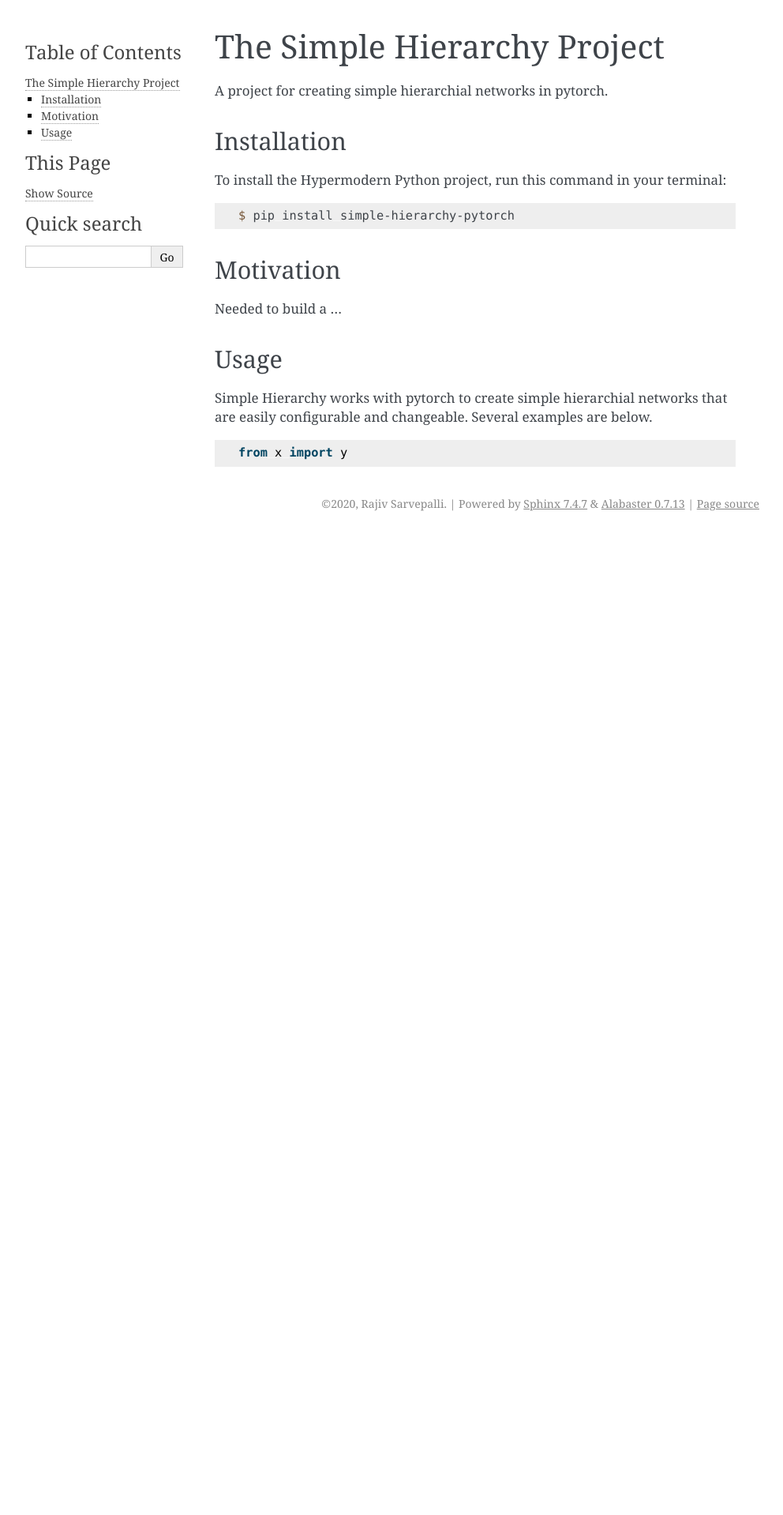
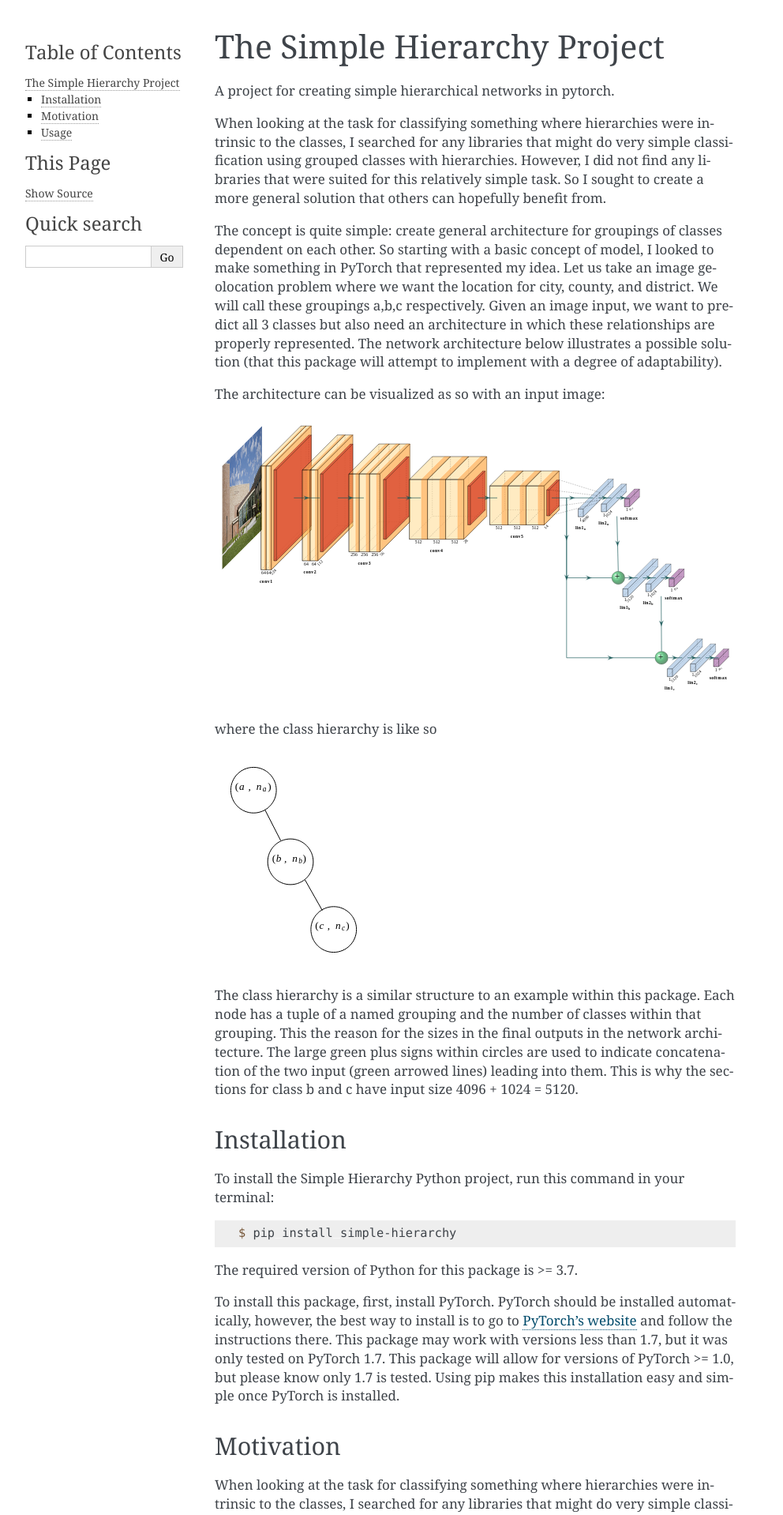
Before and after one commit to rajivsarvepalli/SimpleHierarchy, a Sphinx documentation site: the page built from docs/index.rst, in a window 1280 px wide. Shown: the top 1918 px of the page at 79% size, without its empty margins (148-1140 px from the left). Built offline with Sphinx 7.4.7, drawn with Linux system fonts in a browser that asks for light colours; before the commit the page ends 900 px from its top, so only the background shows below that; some of the changed text lies outside the part shown.

Commit message:
updated docs

```diff
--- a/docs/conf.py
+++ b/docs/conf.py
@@ -4,5 +4,11 @@ from datetime import datetime
 project = "Simple Hierarchy"
 author = "Rajiv Sarvepalli"
 copyright = f"{datetime.now().year}, {author}"
-extensions = ["sphinx.ext.autodoc", "sphinx.ext.napoleon", "sphinx_autodoc_typehints"]
+extensions = [
+    "sphinx.ext.autodoc",
+    "sphinx.ext.napoleon",
+    "sphinx_autodoc_typehints",
+    "sphinx_copybutton",
+]
 html_static_path = ["_static"]
+copybutton_prompt_text = "$ "
--- a/docs/index.rst
+++ b/docs/index.rst
@@ -8,35 +8,98 @@ The Simple Hierarchy Project
    license
    reference
 
-A project for creating simple hierarchial networks in pytorch.
+A project for creating simple hierarchical networks in pytorch.
 
+When looking at the task for classifying something where hierarchies were intrinsic to the classes, I searched for any libraries that might do very simple classification using grouped classes with hierarchies. However, I did not find any libraries that were suited for this relatively simple task. So I sought to create a more general solution that others can hopefully benefit from.
+
+The concept is quite simple: create general architecture for groupings of classes dependent on each other. So starting with a basic concept of model, I looked to make something in PyTorch that represented my idea.
+Let us take an image geolocation problem where we want the location for city, county, and district. We will call these groupings a,b,c respectively. Given an image input,
+we want to predict all 3 classes but also need an architecture in which these relationships are properly represented. The network architecture below illustrates a possible solution
+(that this package will attempt to implement with a degree of adaptability).
+
+The architecture can be visualized as so with an input image:
+
+.. image:: _static/network.svg
+   :target: _static/network.svg
+
+where the class hierarchy is like so
+
+.. image:: _static/tree.svg
+   :target: _static/tree.svg
+
+The class hierarchy is a similar structure to an example within this package. Each node has a tuple of a named grouping and the number of classes within that grouping.
+This the reason for the sizes in the final outputs in the network architecture. The large green plus signs within circles are used to indicate concatenation of
+the two input (green arrowed lines) leading into them. This is why the sections for class b and c have input size 4096 + 1024 = 5120.
 
 
 Installation
 ------------
 
-To install the Hypermodern Python project,
+To install the Simple Hierarchy Python project,
 run this command in your terminal:
 
 .. code-block:: console
 
-   $ pip install simple-hierarchy-pytorch
+   $ pip install simple-hierarchy
 
+The required version of Python for this package is >= 3.7.
+
+To install this package, first, install PyTorch. PyTorch should be installed automatically, however, the best way to install is to go
+to `PyTorch's website`_ and follow the instructions there. This package may work
+with versions less than 1.7, but it was only tested on PyTorch 1.7. This package will allow for versions of PyTorch >= 1.0, but please know only 1.7 is tested.
+Using pip makes this installation easy and simple once PyTorch is installed.
 
 
 
 Motivation
 ------------
-Needed to build a  ...
+When looking at the task for classifying something where hierarchies were intrinsic to the classes, I searched for any libraries that might do very simple
+classification using grouped classes with hierarchies. However, I did not find any libraries that were suited for this relatively simple task. So I sought
+to create a more general solution that others can hopefully benefit from. The concept is quite simple: create general architecture for groupings of classes
+dependent on each other. So starting with a basic concept of model, I looked to make something in PyTorch that represented my idea.
+
 
 
 
 Usage
 -----
 
-Simple Hierarchy works with pytorch to create simple hierarchial networks
+Simple Hierarchy works with PyTorch to create simple hierarchical networks
 that are easily configurable and changeable. Several examples are below.
+
+This architecture allows for simple yet adaptable hierarchal classifications for basic tasks that involve finite hierarchies. The package was targeted towards image classifications where there are multiple groups to classify something as but may serve other purposes equally well. Below is an example of how to use the package along with the defined class:
 
 .. code-block:: python
 
-   from x import y
+   from simple_hierarchy.hierarchal_model import HierarchalModel
+   hierarchy = {
+      ('A', 2) : [('B', 5)],
+      ('B', 5) : [('C', 7)]
+   }
+   model_base = nn.Sequential(
+   nn.Conv2d(in_channels=3, out_channels=6, kernel_size=5),
+   nn.ReLU(),
+   nn.MaxPool2d(kernel_size=2, stride=2),
+   nn.Conv2d(in_channels=6, out_channels=16, kernel_size=5),
+   nn.ReLU(),
+   nn.MaxPool2d(kernel_size=2, stride=2),
+   nn.Flatten(start_dim=1),
+   nn.Linear(in_features=1296, out_features=120),
+   nn.ReLU(),
+   nn.Linear(in_features=120, out_features=84),
+   nn.ReLU()
+   )
+   model = HierarchalModel(hierarchy, (84, 32, 32),base_model=model_base)
+   # Example input
+   a = torch.rand(3,50,50).unsqueeze(0)
+   model(a)
+
+Then the model can be trained on an image dataset like any other model.
+
+Additionally, there is `Jupyter notebook`_ within this repository_ illustrates some examples of how to use and run these classes. Most of the Jupyter notebook is self-contained so all the necessary code is already inside there independent of the package. At the beginning is an example with this package as well.
+The formulation is quite simple, so it should not be too much additional work to incorporate the HierarchalModel into your networks.
+However, the solution given here is quite simple and therefore can be implemented easily for specific cases. The HierarchalModel class just provides a general solution for more use cases and gave me chance to test and build some architectural ideas.
+
+.. _repository: https://github.com/rajivsarvepalli/SimpleHierarchy
+.. _Jupyter notebook: https://github.com/rajivsarvepalli/SimpleHierarchy/blob/master/src/simple_hierarchy/examples/sample.ipynb
+.. _PyTorch's website: https://pytorch.org/get-started/locally/
--- a/noxfile.py
+++ b/noxfile.py
@@ -125,5 +125,7 @@ def coverage(session: Session) -> None:
 def docs(session: Session) -> None:
     """Build the documentation."""
     session.run("poetry", "install", "--no-dev", external=True)
-    install_with_constraints(session, "sphinx", "sphinx-autodoc-typehints")
+    install_with_constraints(
+        session, "sphinx", "sphinx-autodoc-typehints", "sphinx-copybutton"
+    )
     session.run("sphinx-build", "docs", "docs/_build")
--- a/pyproject.toml
+++ b/pyproject.toml
@@ -54,6 +54,7 @@ xdoctest = "^0.15.0"
 Sphinx = "^3.4.1"
 isort = "^5.6.4"
 codecov = "^2.1.11"
+sphinx-copybutton = "^0.3.1"
 [build-system]
 requires = ["poetry-core>=1.0.0"]
 build-backend = "poetry.core.masonry.api"
--- a/src/simple_hierarchy/__init__.py
+++ b/src/simple_hierarchy/__init__.py
@@ -1,5 +1,5 @@
 """A package for basic hierarchies in pytorch."""
-try:
+try:  # pragma: no cover
     from importlib.metadata import PackageNotFoundError  # type: ignore
     from importlib.metadata import version
 except ImportError:  # pragma: no cover
@@ -7,7 +7,7 @@ except ImportError:  # pragma: no cover
     from importlib_metadata import version
 
 
-try:
+try:  # pragma: no cover
     __version__ = version(__name__)
 except PackageNotFoundError:  # pragma: no cover
     __version__ = "unknown"
```
Also changed, not shown: README.md (+5 -10 lines), docs/_static/network.svg (added), docs/_static/tree.svg (added), 1 other file.
